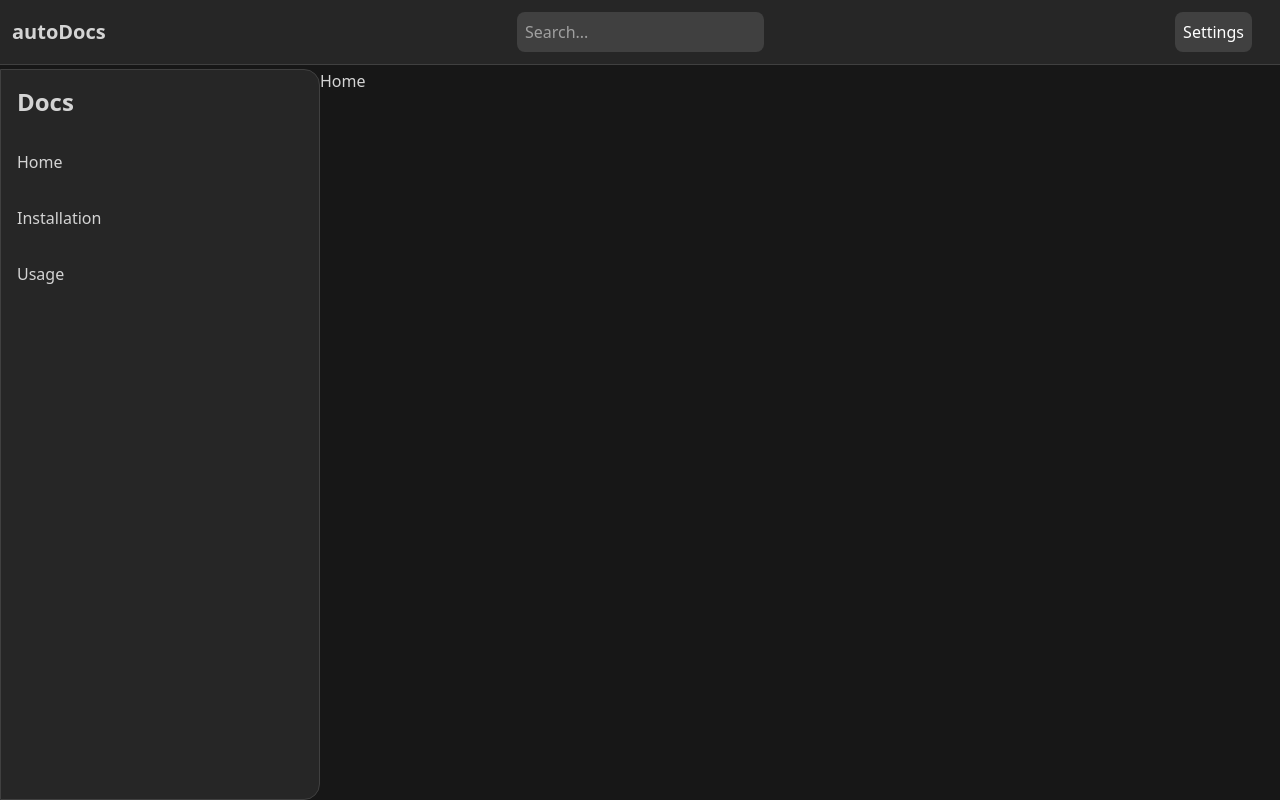
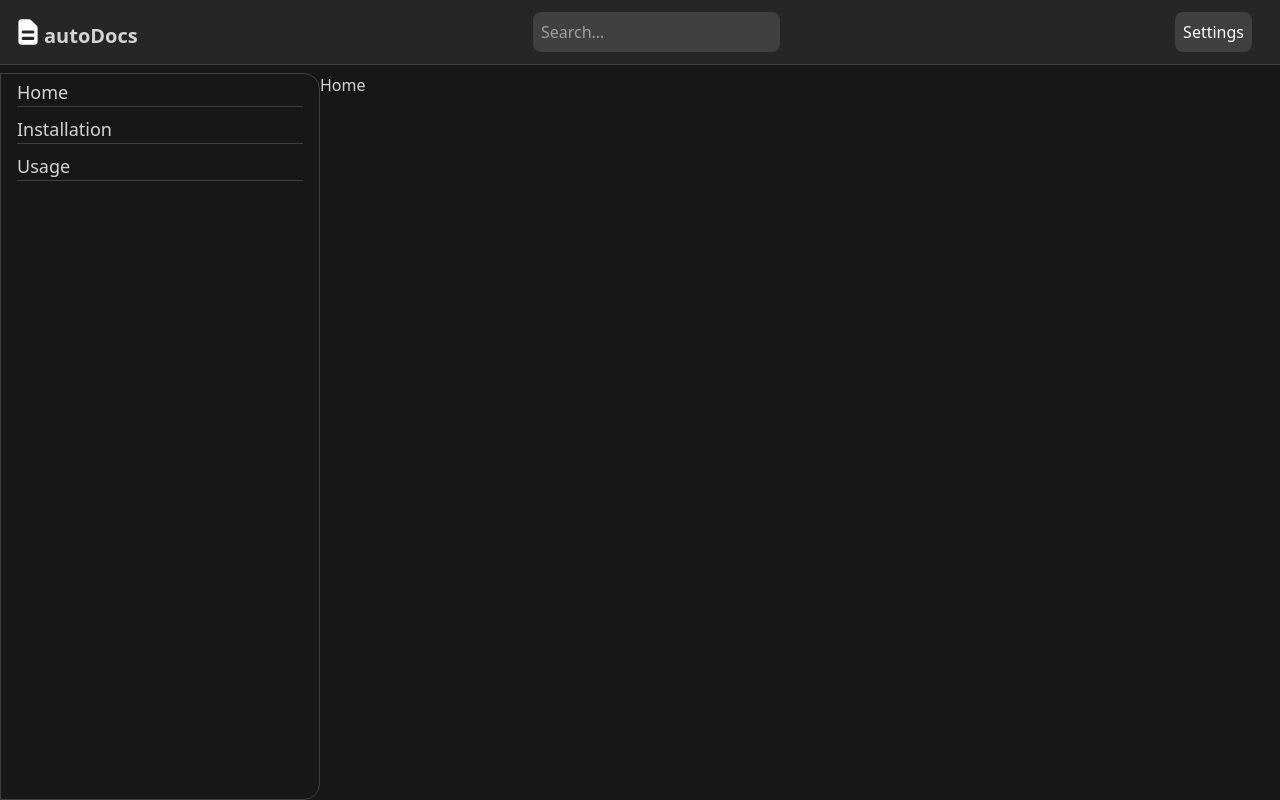
Before and after one commit to nk1044/autoDocs, a React (Vite) app in the folder website/: page / in a window 1280 px wide. Built offline with nearby package versions, Linux system fonts and the light colour scheme.

Commit message:
refactor Header and SideBar components for improved layout and styling

```diff
--- a/website/src/Components/Header.jsx
+++ b/website/src/Components/Header.jsx
@@ -3,8 +3,11 @@ import React from 'react'
 function Header() {
   return (
     <div className='flex flex-row justify-between items-center bg-neutral-800 p-3 border-b border-neutral-700'>
-        <div className='text-xl font-bold'>
-            <h1>autoDocs</h1>
+      <div className='text-xl font-bold flex flex-row items-center'>
+        <svg className="w-6 h-6 sm:w-8 sm:h-8 text-white" fill="currentColor" viewBox="0 0 20 20" xmlns="http://www.w3.org/2000/svg">
+          <path fillRule="evenodd" d="M4 4a2 2 0 012-2h4.586A2 2 0 0112 2.586L15.414 6A2 2 0 0116 7.414V16a2 2 0 01-2 2H6a2 2 0 01-2-2V4zm2 6a1 1 0 011-1h6a1 1 0 110 2H7a1 1 0 01-1-1zm1 3a1 1 0 100 2h6a1 1 0 100-2H7z" clipRule="evenodd"></path>
+        </svg>
+        <h1 className='pt-2'>autoDocs</h1>
       </div>
       <div className='flex flex-row items-center'>
         <input
--- a/website/src/Components/SideBar.jsx
+++ b/website/src/Components/SideBar.jsx
@@ -9,12 +9,13 @@ function SideBar() {
   const [active, setActive] = useState('')
 
   return (
-      <div className='flex flex-col h-full bg-neutral-800 border rounded-r-2xl border-neutral-700'>
-        <div className='p-4 text-2xl font-bold'>Docs</div>
+      <div className='flex flex-col h-full bg-neutral-900 border rounded-r-2xl border-neutral-700'>
         <div className='flex flex-col'>
           {docs.map((doc, index) => (
-            <Link to={`/docs/${doc}`} key={index} className={`p-4 hover:bg-neutral-700 ${active === doc ? 'bg-neutral-700' : ''}`} onClick={() => setActive(doc)}>
-              {doc}
+            <Link to={`/docs/${doc}`} key={index} className={`px-4 py-1 text-lg  cursor-pointer transform hover:scale-105 transition-transform duration-200 ${active === doc ? 'bg-neutral-700' : ''}`} onClick={() => setActive(doc)}>
+              <div className='border-b border-neutral-700'>
+                {doc}
+              </div>
             </Link>
           ))}
         </div>
--- a/website/src/Pages/Layout.jsx
+++ b/website/src/Pages/Layout.jsx
@@ -5,7 +5,7 @@ import Header from '../Components/Header'
 
 function Layout() {
   return (
-    <div className='flex flex-col gap-1 h-screen bg-neutral-900'>
+    <div className='flex flex-col gap-2 h-screen bg-neutral-900'>
       <Header />
       <div className='flex flex-row flex-grow h-full'>
       <div className='w-1/4 '>
```
Lines whose indentation alone changed are shown as unchanged.
